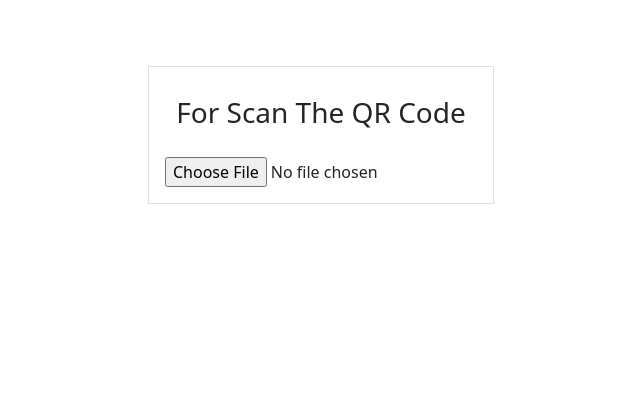
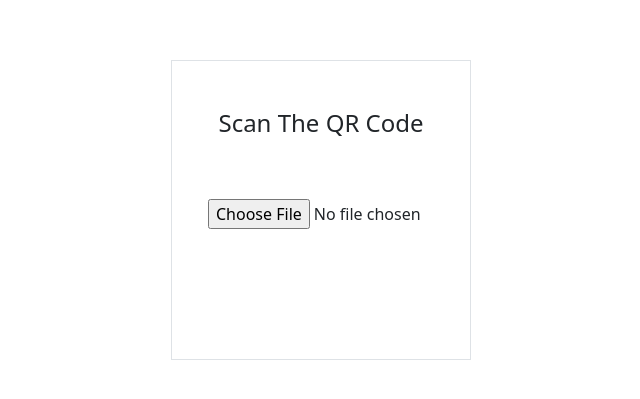
Before and after one commit to bishnupada81/CLAW_F_APP, an Angular app: page /camera in a window 1280 px wide. Shown: the part 185-584 px from the top of the page, without its empty margins (319-959 px from the left). Built offline with nearby package versions, Linux system fonts and the light colour scheme.

Commit message:
design issue fixed

```diff
--- a/src/app/component/camera/camera.component.css
+++ b/src/app/component/camera/camera.component.css
@@ -8,3 +8,11 @@
   padding: 10px;
   margin-top: 10px;
 }
+.chooseFileClass{
+  border: 400px solid #141212;
+   width: 300px;
+   height: 300px;
+   margin-top: 150px;
+    align-items: center;
+    display:inline-block;
+}
--- a/src/app/component/camera/camera.component.html
+++ b/src/app/component/camera/camera.component.html
@@ -1,17 +1,20 @@
-<div class="p-3 border">
 
-  <div class="col text-center p-2 mb-3 main-div">
-    <span class="fs-3">For Scan The QR Code</span>
+<div class="p-3 border chooseFileClass" *ngIf="!imageUrl">
+
+  <div class="col text-center p-2 mb-3 main-div" style="margin-top: 20px;">
+    <span class="fs-4" >Scan The QR Code</span>
   </div>
-  <div class="img-cap">
+  <div class="img-cap" style="margin-top: 50px;margin-left: 20px;">
     <span>
       <input type="file" (change)="onFileSelected($event)">
     </span>
   </div>
-  <div class="item">
-     <img *ngIf="imageUrl" [src]="imageUrl" alt="Selected Image">
-  </div>
-  <div *ngIf="imageUrl">
-    <button (click)="verifyUser()"class="btn btn-primary text-center" [disabled]="showSuccessMessage">Scan Now</button>
-  </div>
+
 </div>
+
+<div class="item">
+  <img *ngIf="imageUrl" [src]="imageUrl" alt="Selected Image">
+</div>
+<div *ngIf="imageUrl">
+ <button (click)="verifyUser()"class="btn btn-primary text-center" [disabled]="showSuccessMessage">Scan Now</button>
+</div>
--- a/src/app/component/landing-page/landing-page.component.css
+++ b/src/app/component/landing-page/landing-page.component.css
@@ -0,0 +1,9 @@
+.custom-class{
+  border: 400px solid #141212;
+  width: 300px;
+  height: 300px;
+  margin-top: 100px;
+  margin-left: 55px;
+  align-items: center;
+  display: flex;
+}
--- a/src/app/component/landing-page/landing-page.component.html
+++ b/src/app/component/landing-page/landing-page.component.html
@@ -1,8 +1,12 @@
-<div class="p-3 border">
-  <!-- <div class="row g-0">
-    <div class="col text-center p-2 mb-3 bg-light">
+<div>
+  <h2>Welcome to Cardless Withdrawal</h2>
+</div>
+<div class="p-3 border custom-class" style="">
+
+   <div class="cardless-button">
+    <!-- <div class="col text-center p-2 mb-3 bg-light">
       <span class="fs-3">Cardless Withdrawal</span>
-    </div>
-  </div> -->
-  <button class="btn btn-primary text-center" (click)="setPin()">Cardless Withdrawal</button>
+    </div> -->
+  </div>
+  <button class="btn btn-primary text-center"  style="margin-left: 40px;" (click)="setPin()" >Cardless Withdrawal</button>
 </div>
--- a/src/app/component/set-pin/set-pin.component.html
+++ b/src/app/component/set-pin/set-pin.component.html
@@ -1,4 +1,9 @@
-<form [formGroup]="setPinForm" (ngSubmit)="SetPinFormSubmit()" class="p-3 border">
+<form
+  [formGroup]="setPinForm"
+  (ngSubmit)="SetPinFormSubmit()"
+  class="p-3 border"
+  style="margin-top: 150px"
+>
   <div class="row g-0">
     <div class="col text-center p-2 mb-3 bg-light">
       <span class="fs-3">Cardless Withdrawal</span>
@@ -6,13 +11,35 @@
   </div>
   <div class="mb-3">
     <label for="phoneNumber" class="form-label">Enter Mobile Number</label>
-    <input type="text" class="form-control" id="phoneNumber" formControlName="phoneNumber">
-    <span style="color: red;" *ngIf="phoneNumber && phoneNumber.invalid && phoneNumber.touched">This input is not valid</span>
+    <input
+      type="text"
+      class="form-control"
+      id="phoneNumber"
+      formControlName="phoneNumber"
+    />
+    <span
+      style="color: red"
+      *ngIf="phoneNumber && phoneNumber.invalid && phoneNumber.touched"
+      >This input is not valid</span
+    >
   </div>
   <div class="mb-3">
     <label for="setYourPin" class="form-label">Set Your 6 Digit Pin</label>
-    <input type="password" class="form-control" id="setYourPin" formControlName="setPin">
-    <span style="color: red;" *ngIf="setPin && setPin.invalid && setPin.touched">This input is not valid</span>
+    <input
+      type="password"
+      class="form-control"
+      id="setYourPin"
+      formControlName="setPin"
+    />
+    <span style="color: red" *ngIf="setPin && setPin.invalid && setPin.touched"
+      >This input is not valid</span
+    >
   </div>
-  <button type="submit" class="btn btn-primary text-center" [disabled]="setPinForm.invalid">Submit</button>
+  <button
+    type="submit"
+    class="btn btn-primary text-center"
+    [disabled]="setPinForm.invalid"
+  >
+    Submit
+  </button>
 </form>
```
